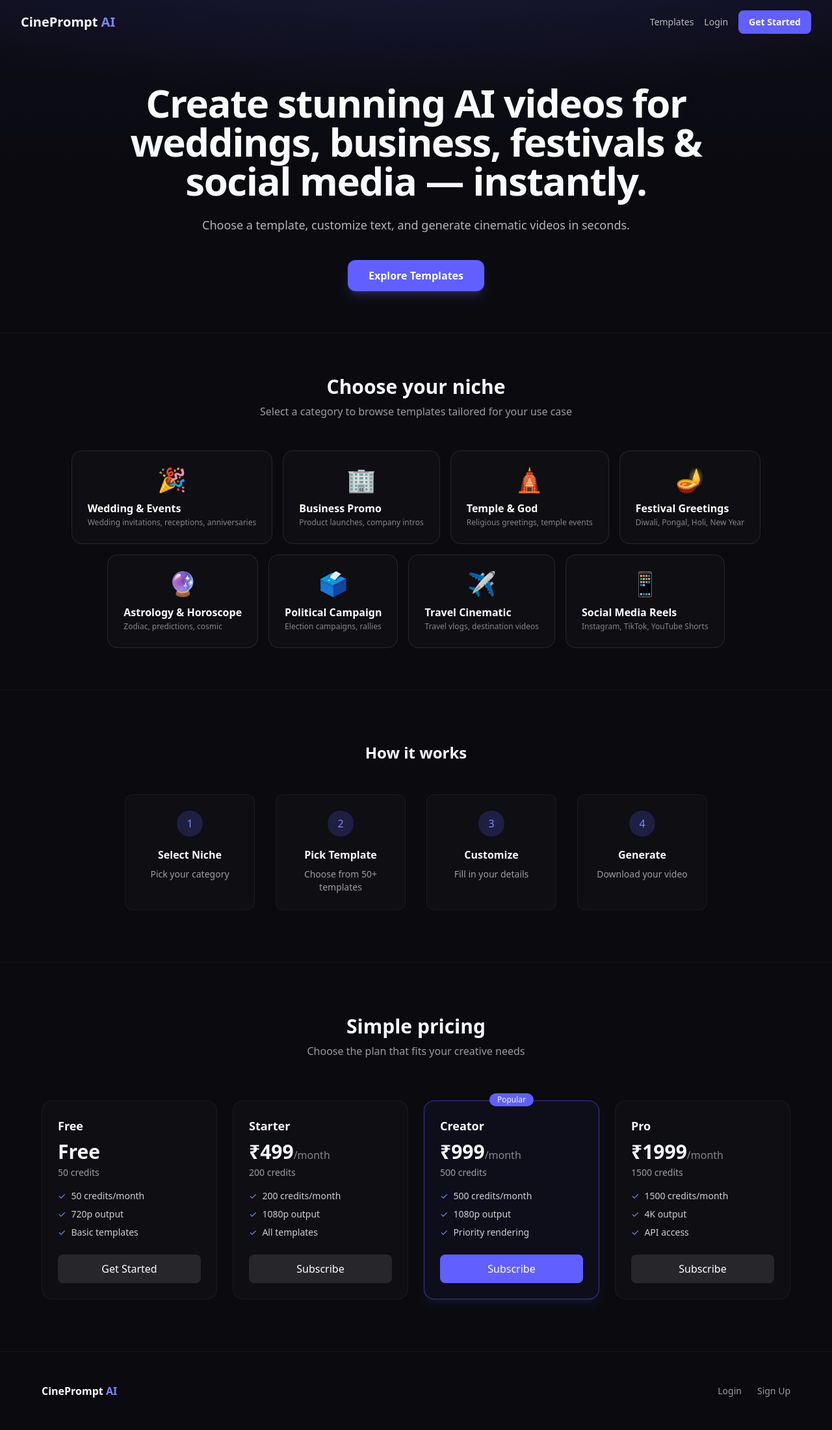
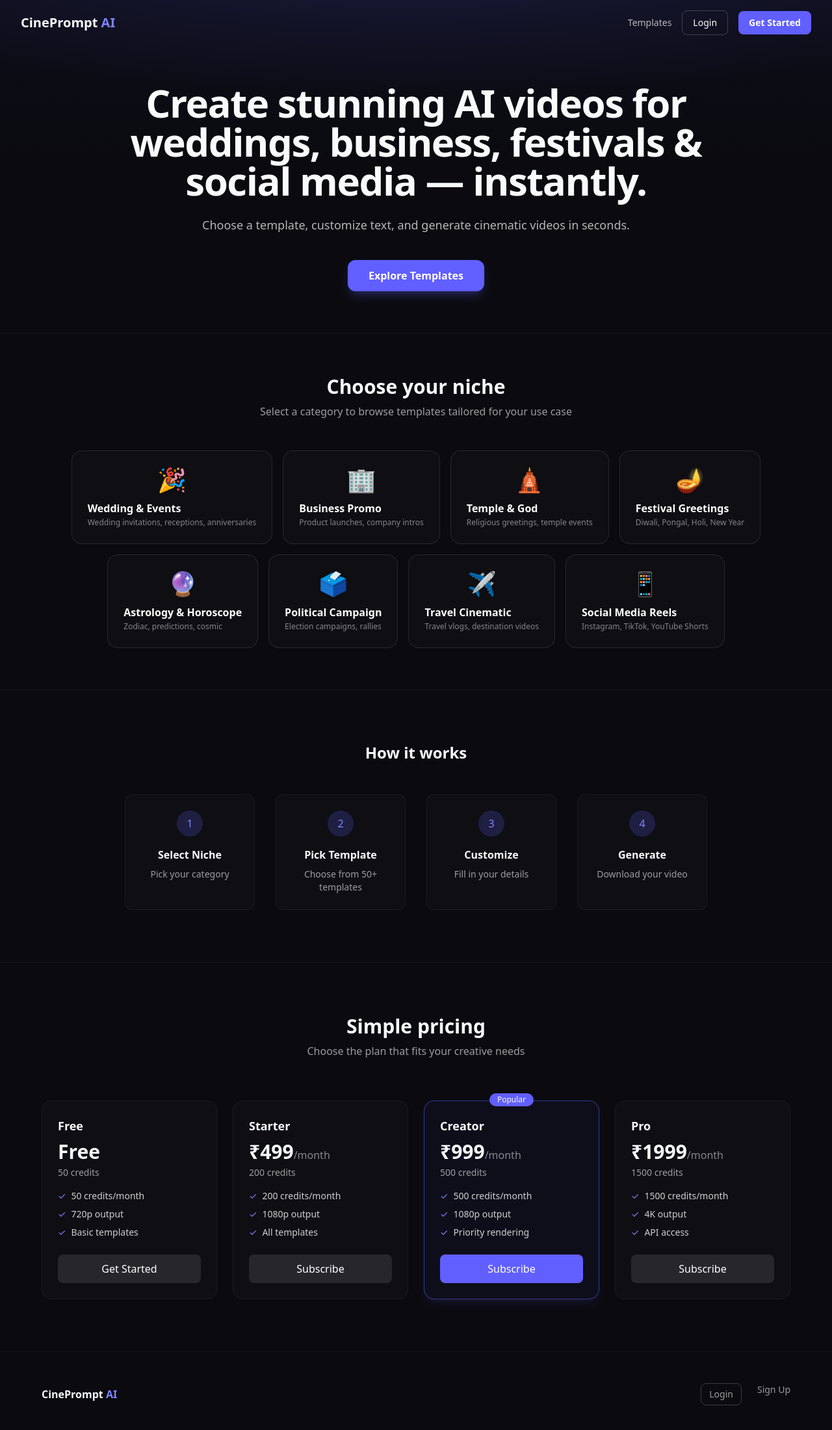
Before and after one commit to vickyramz514/cineprompt-ai, a Next.js app: page / in a window 1280 px wide. Shown: the top 2200 px of the page at 65% size. Built offline with nearby package versions, Linux system fonts and the light colour scheme.

Commit message:
Top level UI acheived

```diff
--- a/src/app/page.tsx
+++ b/src/app/page.tsx
@@ -21,7 +21,10 @@ export default function LandingPage() {
           <Link href="/templates" className="text-sm font-medium text-white/70 hover:text-white">
             Templates
           </Link>
-          <Link href="/auth/login" className="text-sm font-medium text-white/70 hover:text-white">
+          <Link
+            href="/auth/login"
+            className="rounded-lg border border-white/20 px-4 py-2 text-sm font-medium text-white transition-colors hover:bg-white/10"
+          >
             Login
           </Link>
           <Link
@@ -163,9 +166,9 @@ export default function LandingPage() {
             CinePrompt <span className="text-indigo-400">AI</span>
           </span>
           <div className="flex gap-6 text-sm text-white/60">
-            <Link href="/auth/login" className="hover:text-white">
-              Login
-            </Link>
+<Link href="/auth/login" className="rounded-lg border border-white/20 px-3 py-1.5 text-sm hover:bg-white/10">
+            Login
+          </Link>
             <Link href="/auth/signup" className="hover:text-white">
               Sign Up
             </Link>
--- a/src/app/templates/page.tsx
+++ b/src/app/templates/page.tsx
@@ -52,7 +52,10 @@ function TemplateMarketplaceContent() {
             CinePrompt <span className="text-indigo-400">AI</span>
           </Link>
           <div className="flex gap-4">
-            <Link href="/auth/login" className="text-sm text-white/70 hover:text-white">
+            <Link
+              href="/auth/login"
+              className="rounded-lg border border-white/20 px-4 py-2 text-sm font-medium transition-colors hover:bg-white/10"
+            >
               Login
             </Link>
             <Link
```
